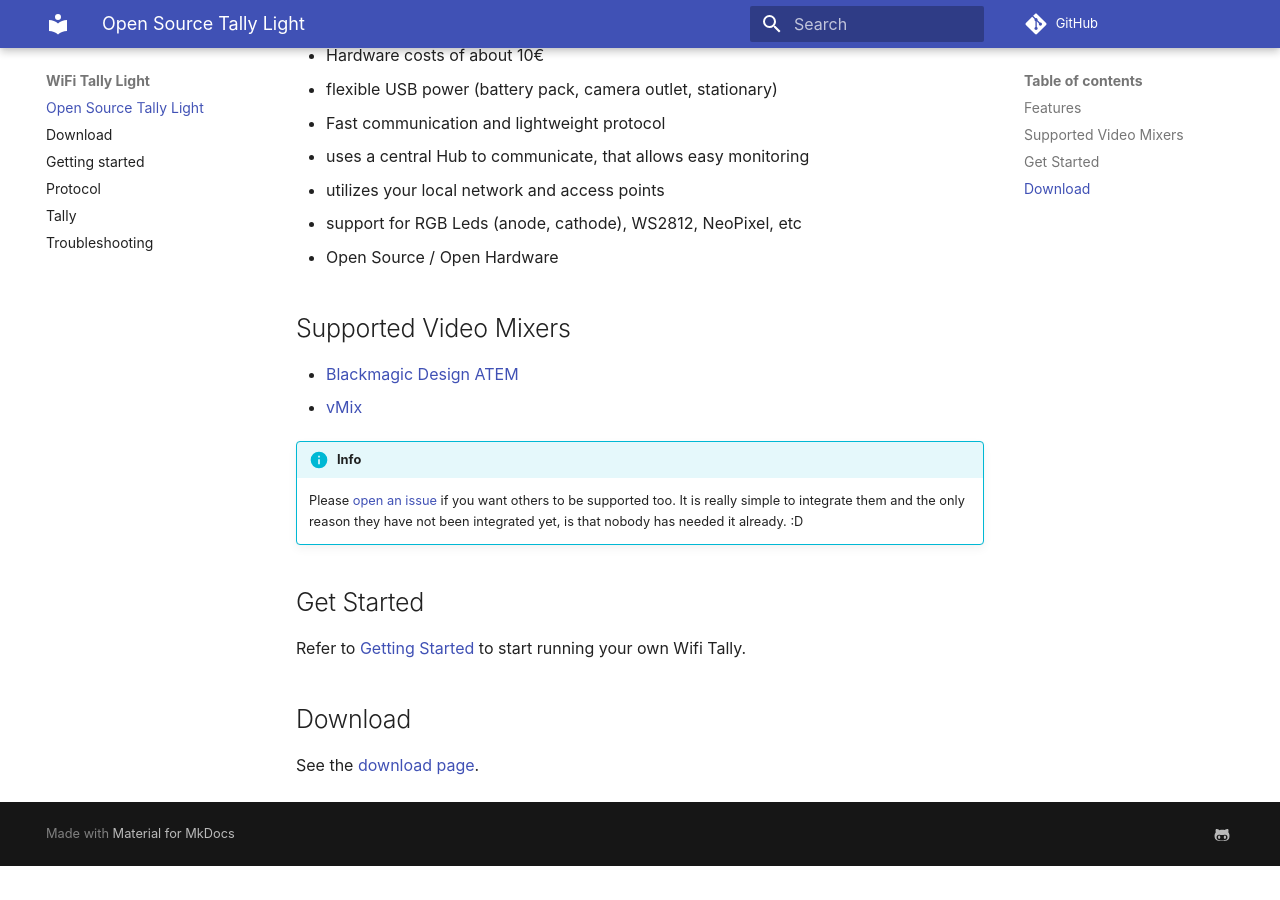
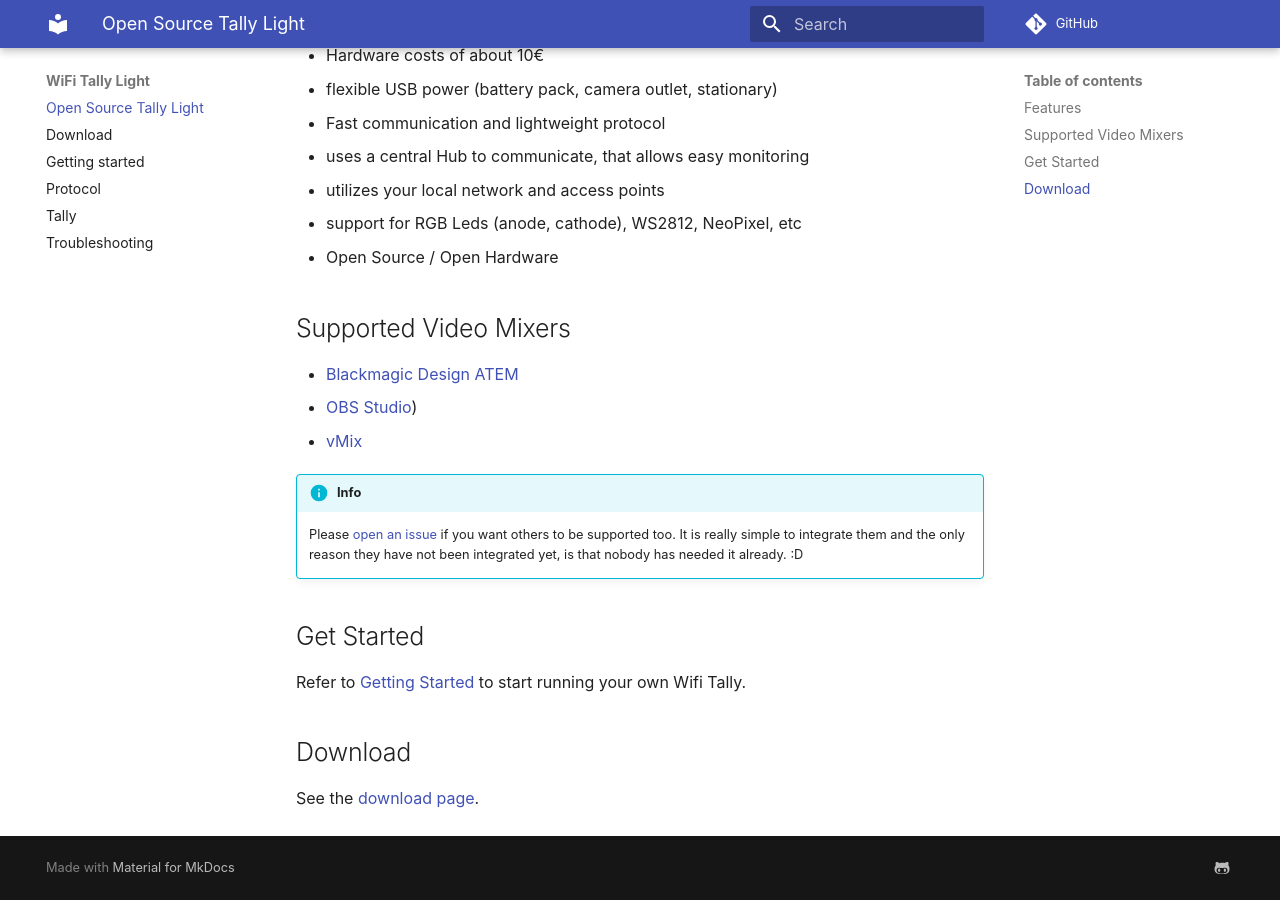
Before and after one commit to wifi-tally/wifi-tally, an MkDocs documentation site: the page built from documentation/docs/index.md, in a window 1280 px wide and 900 px high, scrolled down 1334 px. Built offline with MkDocs 1.6.1 and Material for MkDocs 9.7.7, drawn with Linux system fonts in a browser that asks for light colours; comment, search, counter and statistics services are not loaded; before the commit the page ends 2200 px from its top, so only the background shows below that.

Commit message:
document the availability of the OBS mixer

```diff
--- a/documentation/docs/index.md
+++ b/documentation/docs/index.md
@@ -31,6 +31,7 @@
 ## Supported Video Mixers
 
 * [Blackmagic Design ATEM](https://www.blackmagicdesign.com/products)
+* [OBS Studio](https://obsproject.com/))
 * [vMix](https://www.vmix.com/software/)
 
 !!! info
```
